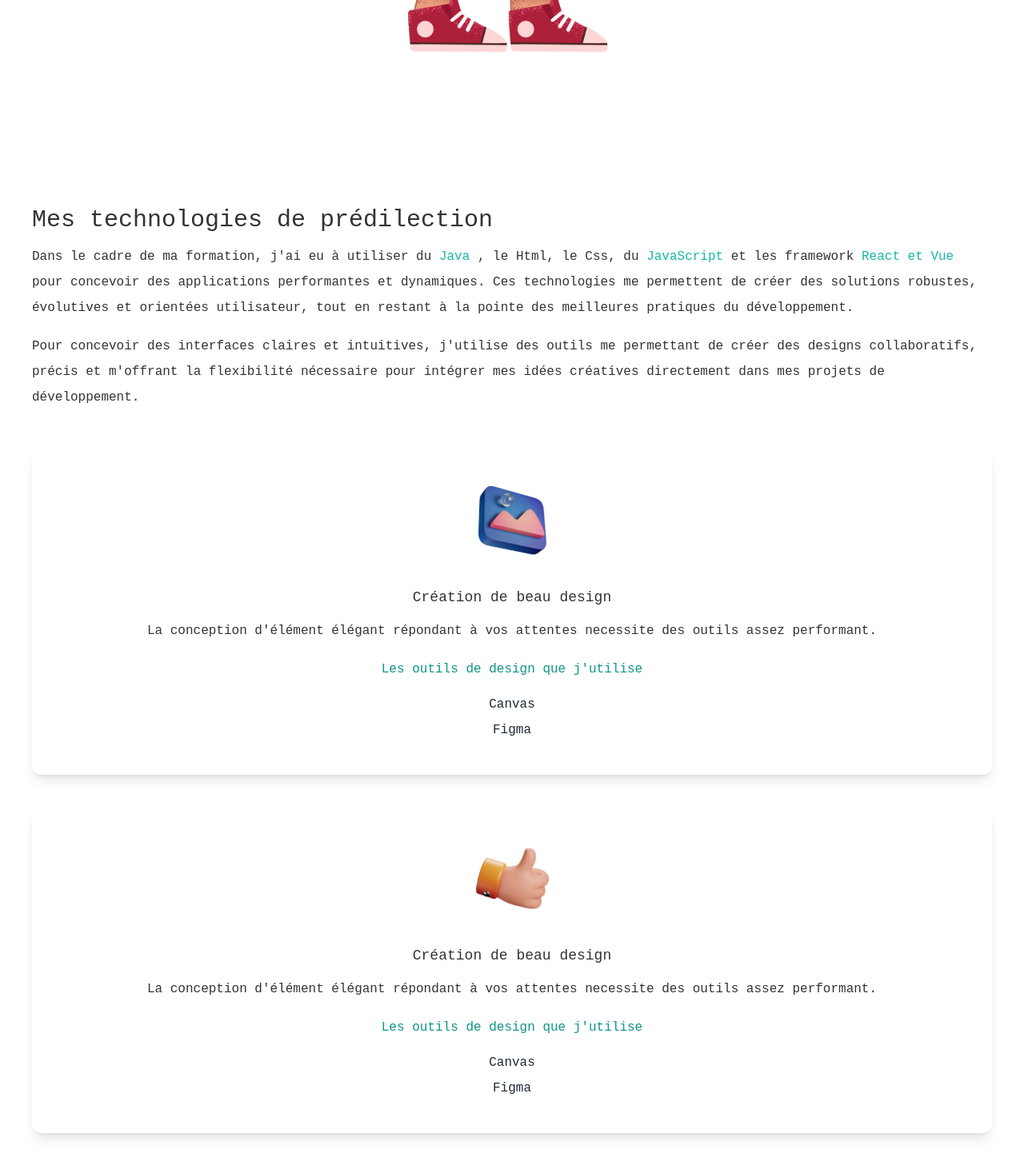
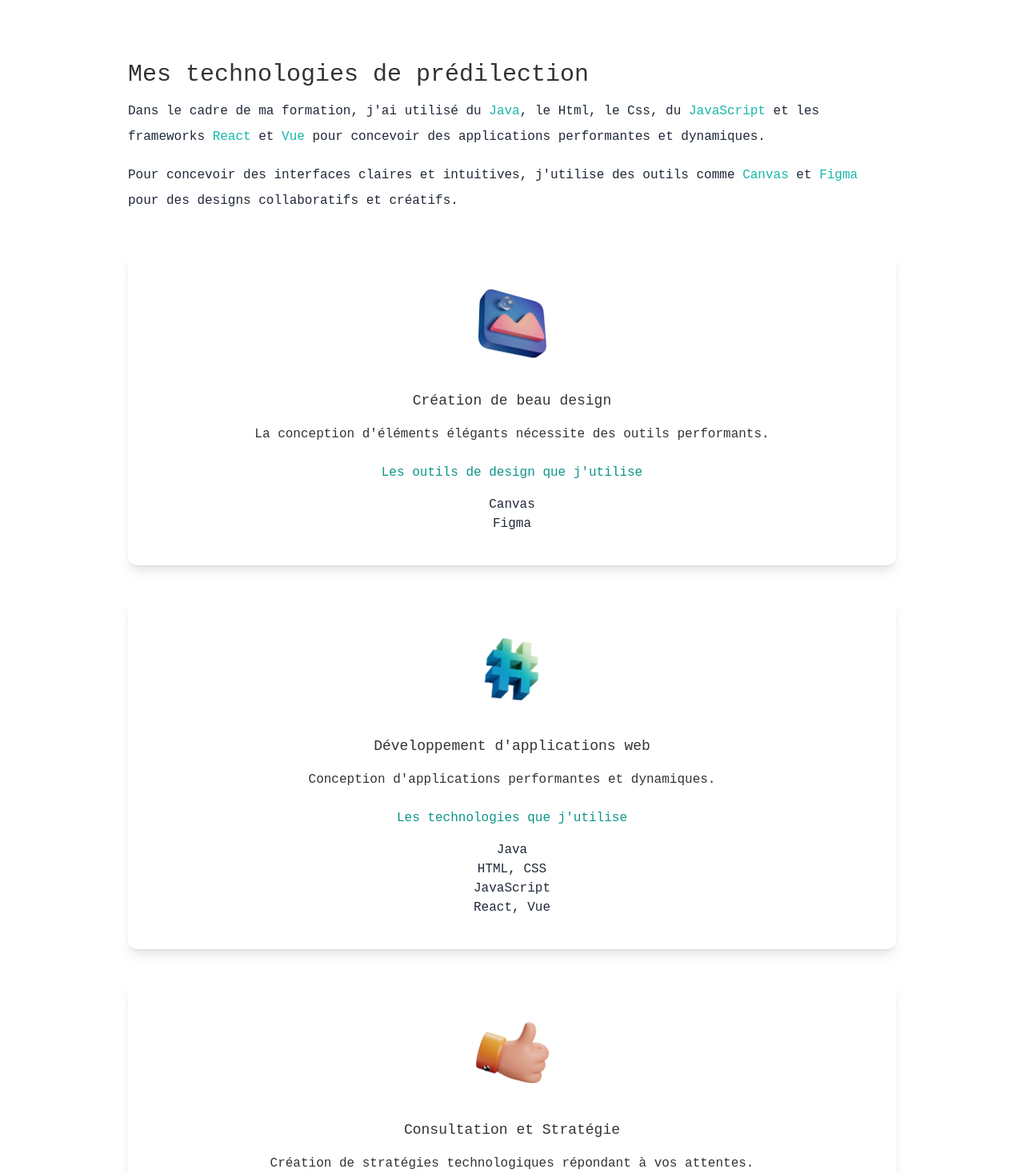
Before and after one commit to ccelsin/mynextfolio, a Next.js app: page / in a window 1280 px wide. Shown: the part 1330-2797 px from the top of the page at 80% size. Built offline with nearby package versions, Linux system fonts and the light colour scheme.

Commit message:
Dark mode and add link

```diff
--- a/app/page.tsx
+++ b/app/page.tsx
@@ -1,36 +1,41 @@
+"use client";
 import Head from "next/head";
-import {BsFillMoonStarsFill} from 'react-icons/bs';
+import { BsFillMoonStarsFill } from "react-icons/bs";
 import { AiFillLinkedin, AiFillGithub, AiFillMail } from "react-icons/ai";
 import Image from "next/image";
 import deved from './images/sapiens.png';
 import design from './images/design.png';
 import code from './images/code.png';
 import consulting from './images/consulting.png';
-
+import { useState } from "react";
 
 export default function Home() {
+  const [darkMode, setDarkMode] = useState(false);
+
   return (
-    <div>
+    <div className={darkMode ? "dark" : ""}>
       <Head>
-          <title> Maodan ADJAGBONI Portfolio</title>
+        <title>Maodan ADJAGBONI Portfolio</title>
         <meta name="description" content="" />
         <link rel="shortcut icon" href="favicon.ico" type="image/x-icon" />
       </Head>
 
-       <main className="bg-white px-10">
+      <main className="bg-white px-10 md:px-20 lg:px-40 dark:bg-gray-900">
         <section className="min-h-screen">
           <nav className="py-10 mb-12 flex justify-between">
-              <h1 className="text-xl font-mono">MadebyMaodan</h1>
+            <h1 className="text-xl font-mono dark:text-white">MadebyMaodan</h1>
             <ul className="flex items-center">
-
               <li>
-                  <BsFillMoonStarsFill className="cursor-pointer text-2xl"/>
+                <BsFillMoonStarsFill
+                  onClick={() => setDarkMode(!darkMode)}
+                  className="cursor-pointer text-2xl dark:text-white"
+                />
               </li>
               <li>
                 <a
                   className="bg-gradient-to-r from-cyan-500 to-teal-500 text-white px-4 py-2 rounded-md ml-8"
-                    href="/CV_Alternance_Maodan_ADJAGBONI.pdf" // Assurez-vous que votre CV s'appelle bien "cv.pdf"
-                    download // Ce mot-clé permet de déclencher le téléchargement
+                  href="/CV_Alternance_Maodan_ADJAGBONI.pdf"
+                  download
                 >
                   Resume
                 </a>
@@ -38,15 +43,31 @@ export default function Home() {
             </ul>
           </nav>
           <div className="text-center p-10">
-              <h2 className="text-4xl py-2 text-teal-600 font-medium">Maodan ADJAGBONI</h2>
-              <h3 className="text-2xl py-2">Etudiant en ingénierie logiciel</h3>
-              <p className="text-md py-5 leading-8 text-gray-800">Passionné par le développement et toujours en quête d'apprentissage, je transforme les défis techniques en solutions créatives. N'hésitez pas à me contacter, je serai ravi d'échanger avec vous.</p>
+            <h2 className="text-4xl py-2 text-teal-600 font-medium dark:text-teal-400">
+              Maodan ADJAGBONI
+            </h2>
+            <h3 className="text-2xl py-2 dark:text-white">
+              Étudiant en ingénierie logiciel
+            </h3>
+            <p className="text-md py-5 leading-8 text-gray-800 dark:text-gray-200">
+              Passionné par le développement et toujours en quête
+              d'apprentissage, je transforme les défis techniques en solutions
+              créatives. N'hésitez pas à me contacter, je serai ravi
+              d'échanger avec vous.
+            </p>
           </div>
-            <div className="text-5xl flex justify-center gap-16 py-3 text-gray-600">
+          <div className="text-5xl flex justify-center gap-16 py-3 text-gray-600 dark:text-gray-400">
+            <a href="https://www.linkedin.com/in/celsin-adjagboni-/" target="_blank" rel="noopener noreferrer">
               <AiFillLinkedin />
+            </a>
+            <a href="https://github.com/ccelsin" target="_blank" rel="noopener noreferrer">
               <AiFillGithub />
+            </a>
+            <a href="mailto:maodan.adjagboni@groupe-esigelec.org">
               <AiFillMail />
+            </a>
           </div>
+
           <div className="relative flex justify-center">
             <Image src={deved} alt="" />
           </div>
@@ -54,50 +75,81 @@ export default function Home() {
 
         <section>
           <div>
-              <h3 className="text-3xl py-1">
+            <h3 className="text-3xl py-1 dark:text-white">
               Mes technologies de prédilection
             </h3>
-              <p className="text-md py-2 leading-8 text-gray-80">Dans le cadre de ma formation, j'ai eu à utiliser du <span className="text-teal-500">Java</span> , le Html, le Css, du <span className="text-teal-500">JavaScript</span> et les framework <span className="text-teal-500">React et Vue </span>pour concevoir des applications performantes et dynamiques. Ces technologies me permettent de créer des solutions robustes, évolutives et orientées utilisateur, tout en restant à la pointe des meilleures pratiques du développement.</p>
-              <p className="text-md py-2 leading-8 text-gray-80">
-              Pour concevoir des interfaces claires et intuitives, j'utilise des outils me permettant de créer des designs collaboratifs, précis et m'offrant la flexibilité nécessaire pour intégrer mes idées créatives directement dans mes projets de développement.
+            <p className="text-md py-2 leading-8 text-gray-800 dark:text-gray-200">
+              Dans le cadre de ma formation, j'ai utilisé du{" "}
+              <span className="text-teal-500">Java</span>, le Html, le Css, du{" "}
+              <span className="text-teal-500">JavaScript</span> et les
+              frameworks <span className="text-teal-500">React</span> et{" "}
+              <span className="text-teal-500">Vue</span> pour concevoir des
+              applications performantes et dynamiques.
+            </p>
+            <p className="text-md py-2 leading-8 text-gray-800 dark:text-gray-200">
+              Pour concevoir des interfaces claires et intuitives, j'utilise des
+              outils comme <span className="text-teal-500">Canvas</span> et{" "}
+              <span className="text-teal-500">Figma</span> pour des designs
+              collaboratifs et créatifs.
             </p>
           </div>
-            <div>
-              <div className="text-center shadow-lg p-10 rounded-xl my-10" >
-                <Image src={design} width={100} height={100} alt="" style={{ display:"inline"}}/>
-                <h3 className="text-lg font-medium pt-8 pb-2">Création de beau design</h3>
-                <p className="py-2">La conception d'élément élégant répondant à vos attentes necessite des outils assez performant.</p>
-                <h4 className="py-4 text-teal-600">Les outils de design que j'utilise</h4>
-                <p className="text-gray-800 py-1">Canvas</p>
-                <p className="text-gray-800 py-1">Figma</p>
+          <div className="text-center shadow-lg p-10 rounded-xl my-10 dark:bg-gray-800">
+            <Image src={design} width={100} height={100} alt=""  style={{ display:"inline"}}/>
+            <h3 className="text-lg font-medium pt-8 pb-2 dark:text-white">
+              Création de beau design
+            </h3>
+            <p className="py-2 dark:text-gray-200">
+              La conception d'éléments élégants nécessite des outils performants.
+            </p>
+            <h4 className="py-4 text-teal-600 dark:text-teal-400">
+              Les outils de design que j'utilise
+            </h4>
+            <p className="text-gray-800 dark:text-gray-200">Canvas</p>
+            <p className="text-gray-800 dark:text-gray-200">Figma</p>
           </div>
-              <div className="text-center shadow-lg p-10 rounded-xl my-10" >
+          <div className="text-center shadow-lg p-10 rounded-xl my-10 dark:bg-gray-800">
+            <Image src={code} width={100} height={100} alt="" style={{ display: "inline" }} />
+            <h3 className="text-lg font-medium pt-8 pb-2 dark:text-white">
+              Développement d'applications web
+            </h3>
+            <p className="py-2 dark:text-gray-200">
+              Conception d'applications performantes et dynamiques.
+            </p>
+            <h4 className="py-4 text-teal-600 dark:text-teal-400">
+              Les technologies que j'utilise
+            </h4>
+            <p className="text-gray-800 dark:text-gray-200">Java</p>
+            <p className="text-gray-800 dark:text-gray-200">HTML, CSS</p>
+            <p className="text-gray-800 dark:text-gray-200">JavaScript</p>
+            <p className="text-gray-800 dark:text-gray-200">React, Vue</p>
+          </div>
+          <div className="text-center shadow-lg p-10 rounded-xl my-10 dark:bg-gray-800">
             <Image src={consulting} width={100} height={100} alt="" style={{ display:"inline"}}/>
-                <h3 className="text-lg font-medium pt-8 pb-2">Création de beau design</h3>
-                <p className="py-2">La conception d'élément élégant répondant à vos attentes necessite des outils assez performant.</p>
-                <h4 className="py-4 text-teal-600">Les outils de design que j'utilise</h4>
-                <p className="text-gray-800 py-1">Canvas</p>
-                <p className="text-gray-800 py-1">Figma</p>
-              </div>
-              <div className="text-center shadow-lg p-10 rounded-xl my-10" >
-                <Image src={code} width={100} height={100} alt="" style={{ display:"inline"}}/>
-                <h3 className="text-lg font-medium pt-8 pb-2">Création de beau design</h3>
-                <p className="py-2">La conception d'élément élégant répondant à vos attentes necessite des outils assez performant.</p>
-                <h4 className="py-4 text-teal-600">Les outils de design que j'utilise</h4>
-                <p className="text-gray-800 py-1">Canvas</p>
-                <p className="text-gray-800 py-1">Figma</p>
-              </div>
+            <h3 className="text-lg font-medium pt-8 pb-2 dark:text-white">
+              Consultation et Stratégie
+            </h3>
+            <p className="py-2 dark:text-gray-200">
+              Création de stratégies technologiques répondant à vos attentes.
+            </p>
+            <h4 className="py-4 text-teal-600 dark:text-teal-400">
+              Mes expertises
+            </h4>
+            <p className="text-gray-800 dark:text-gray-200">Analyse</p>
+            <p className="text-gray-800 dark:text-gray-200">Consultation</p>
           </div>
         </section>
         <section>
           <div>
-              <h3 className="text-3xl py-1">Portfolio</h3>
-              <p className="text-md py-2 leading-8 text-gray-80">Découvrez une sélection de mes <span className="text-teal-500">projets informatiques</span> où j'ai mis en pratique mes compétences en développement. Chaque projet reflète mon engagement à créer des solutions innovantes et fonctionnelles.</p>
-              <p className="text-md py-2 leading-8 text-gray-80">
-              Que ce soit des <span className="text-teal-500">applications web </span>, des outils interactifs ou des <span className="text-teal-500">conceptions d'interfaces utilisateur</span>, ces réalisations illustrent mon parcours et ma passion pour le code.
+            <h3 className="text-3xl py-1 dark:text-white">Portfolio</h3>
+            <p className="text-md py-2 leading-8 text-gray-800 dark:text-gray-200">
+              Découvrez une sélection de mes <span className="text-teal-500">projets informatiques</span> où j'ai mis en pratique mes compétences en développement. Chaque projet reflète mon engagement à créer des solutions innovantes et fonctionnelles.
+            </p>
+            <p className="text-md py-2 leading-8 text-gray-800 dark:text-gray-200">
+              Que ce soit des <span className="text-teal-500">applications web</span>, des outils interactifs ou des <span className="text-teal-500">conceptions d'interfaces utilisateur</span>, ces réalisations illustrent mon parcours et ma passion pour le code.
             </p>
           </div>
         </section>
+
       </main>
     </div>
   );
--- a/tailwind.config.ts
+++ b/tailwind.config.ts
@@ -1,6 +1,7 @@
 import type { Config } from "tailwindcss";
 
 const config: Config = {
+  darkMode:"class",
   content: [
     "./pages/**/*.{js,ts,jsx,tsx,mdx}",
     "./components/**/*.{js,ts,jsx,tsx,mdx}",
```
Lines whose indentation alone changed are shown as unchanged.
